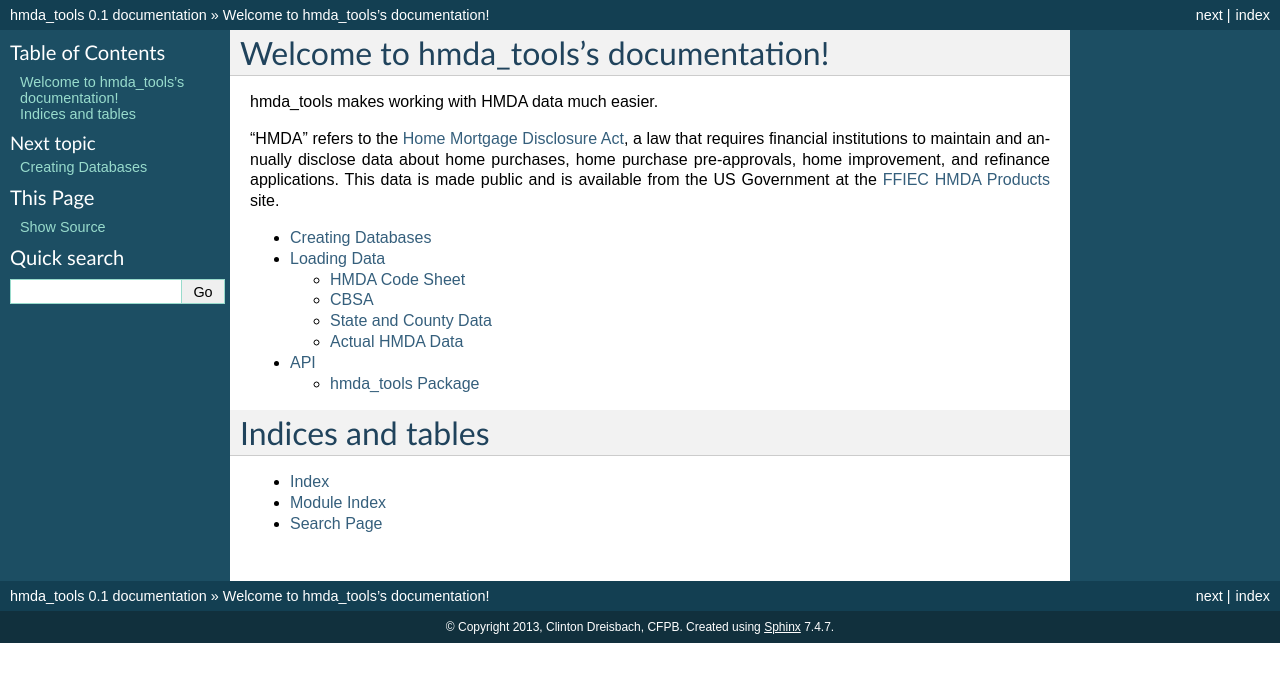
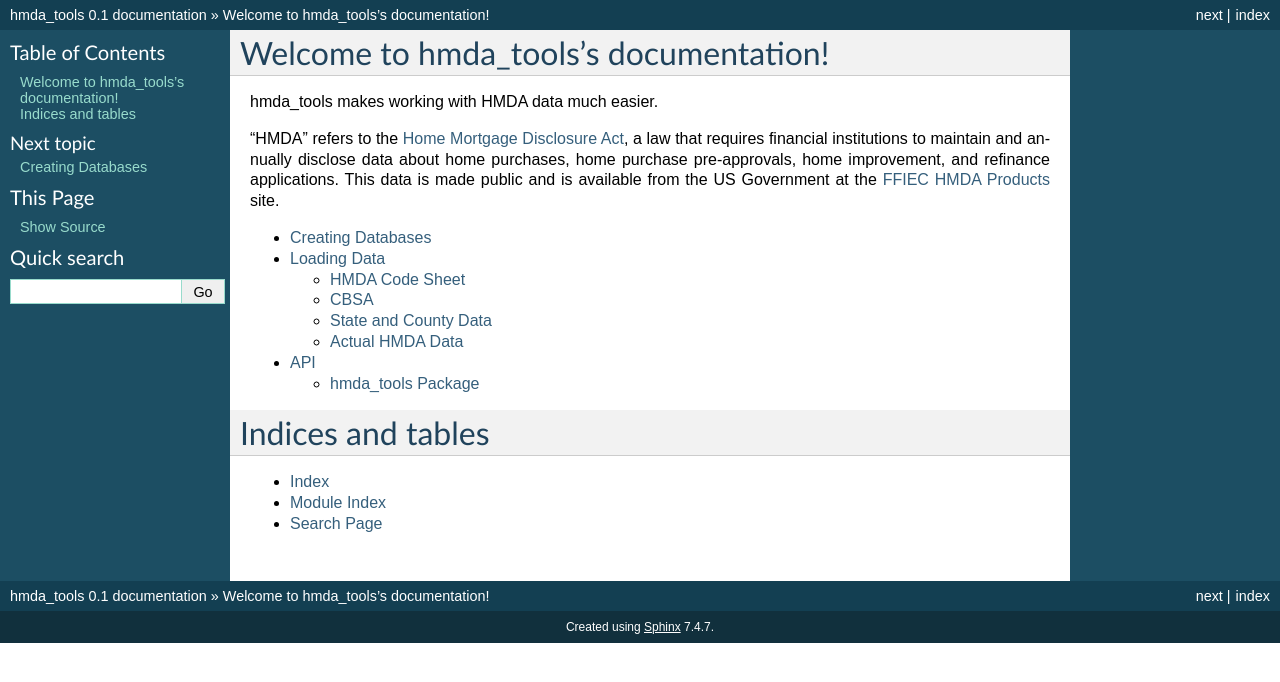
Before and after one commit to cfpb/hmda-tools, a Sphinx documentation site: the page built from docs/index.rst, in a window 1280 px wide. Shown: the top 682 px of the page. Built offline with Sphinx 7.4.7, drawn with Linux system fonts in a browser that asks for light colours.

Commit message:
Remove copyright from docs

```diff
--- a/docs/conf.py
+++ b/docs/conf.py
@@ -42,7 +42,8 @@ master_doc = 'index'
 
 # General information about the project.
 project = u'hmda_tools'
-copyright = u'2013, Clinton Dreisbach, CFPB'
+copyright = u'Public domain'
+html_show_copyright = False
 
 # The version info for the project you're documenting, acts as replacement for
 # |version| and |release|, also used in various other places throughout the
```
